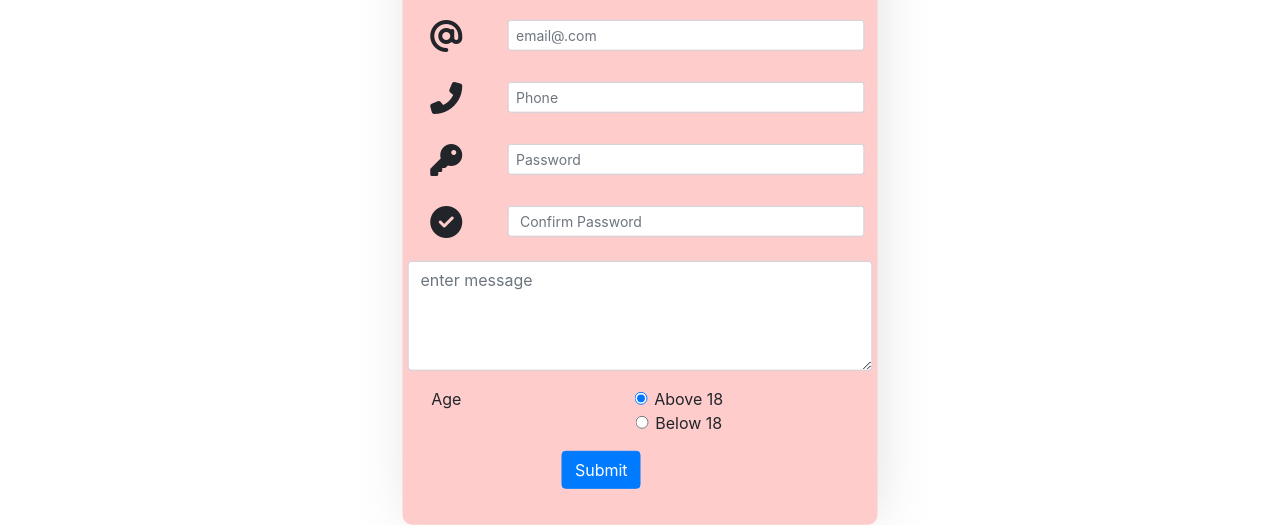
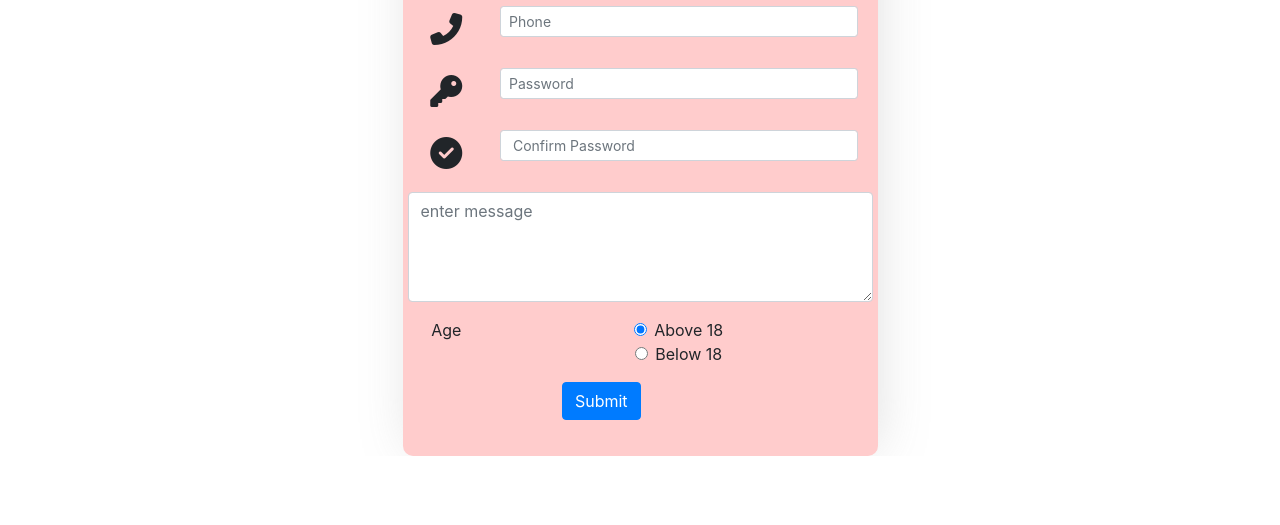
Before and after one commit to incubateind/FrontendInternTaskSummer2020, a plain HTML site: page nitishsharma/index.html in a window 1280 px wide. Shown: the part 358-883 px from the top of the page. After the commit the page ends 814 px from the top, so only its background shows below. Drawn offline with nearby package versions, Linux system fonts and the light colour scheme.

Commit message:
Update main.css

```diff
--- a/nitishsharma/main.css
+++ b/nitishsharma/main.css
@@ -13,14 +13,8 @@ body {
   min-width: 320px;
   max-width: 475px;
   background:rgb(255, 204, 204);
-  position: absolute;
-  top:70%;
-  left:50%;
-  -webkit-transform: translate(-50%, -50%);
-  -moz-transform: translate(-50%, -50%);
-  -o-transform: translate(-50%, -50%);
-  -ms-transform: translate(-50%, -50%);
-  transform: translate(-50%, -50%);
+  position: relative;
+  margin:0 auto;
   border-radius: 10px;
 }
 
@@ -43,12 +37,6 @@ form {
 }
 /* ========================WRITE YOUR CSS FROM HERE======================== */
 
-/* input class for all input boxes to modify their margin*/
-
-.input{
-margin:7px;
-}
-
 /* Adding a hover effect over button*/
 
 .btn:hover{
@@ -60,3 +48,23 @@ margin:7px;
 .fas{
   padding:10px;
 }
+
+.logo:hover{
+  transform: scale(1.05);
+}
+i:hover{
+transform: scale(1.25);
+}
+
+input:hover{
+  transform: scale(1.05);
+}
+
+h2:hover{
+  transform: scale(1.25);
+}
+
+.log-form:hover{
+
+  border:2px brown solid;
+}
```
